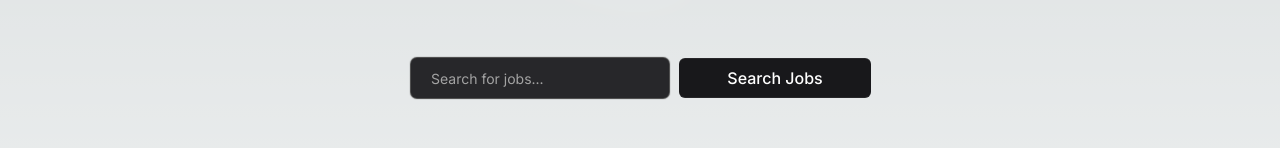
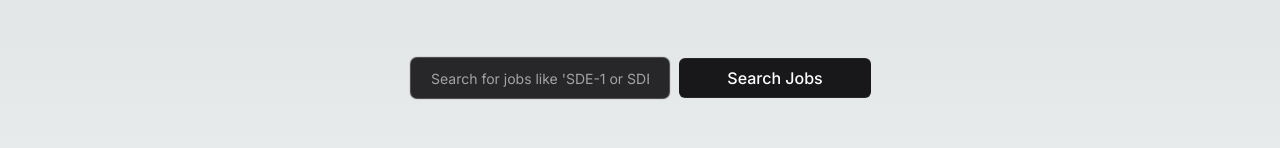
Before and after one commit to Sarthak8822/job-hunt, a Next.js app: page /Jobslisting in a window 1280 px wide. Shown: the part 382-530 px from the top of the page. Built offline with nearby package versions, Linux system fonts and the light colour scheme; no server answers.

Commit message:
Added examples in Search box

```diff
--- a/src/app/Jobslisting/page.tsx
+++ b/src/app/Jobslisting/page.tsx
@@ -88,7 +88,7 @@ export default function Jobslisting() {
               id="Search Jobs"
               value={query}
               onChange={(e) => setQuery(e.target.value)}
-              placeholder="Search for jobs..."
+              placeholder="Search for jobs like 'SDE-1 or SDE Intern'"
               className="text-black border p-2 mb-2 sm:mb-0 sm:mr-2 rounded-md focus:outline-none focus:ring focus:border-blue-300 px-5"
             />
             <button
```
